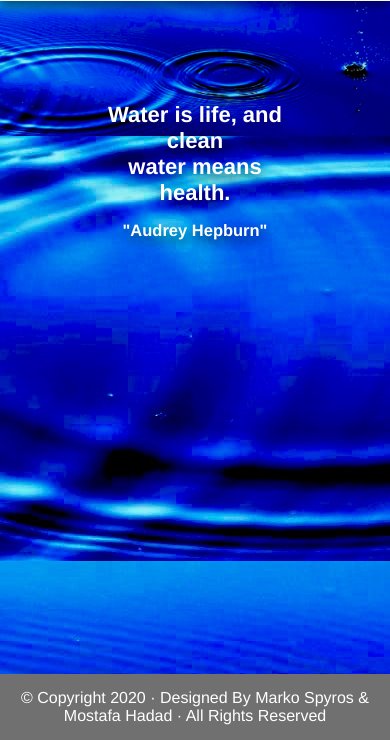
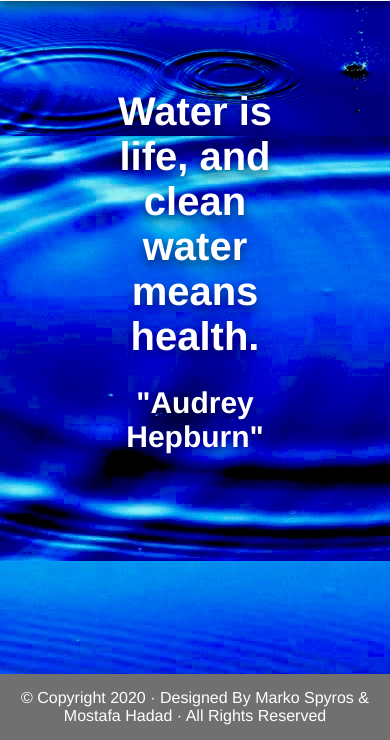
Before and after one commit to markospyros/POTABLE, a plain HTML site: page index.html in a window 390 px wide. Shown: the part 104-844 px from the top of the page. Drawn offline with Linux system fonts and the light colour scheme.

Commit message:
Update index_style.css

```diff
--- a/index_style.css
+++ b/index_style.css
@@ -210,11 +210,11 @@ li a{
 	#potable_logo{
 		margin-left: 190px;
 	}
+
 	.water_quote{
-		font-size: 11px;
-		margin-top: 100px;
+		font-size: 20px;
+		margin-top: 200px;
 	}
-
 
 	body{
 		background-image: url("bilder/bilde1.jpg");
@@ -225,26 +225,17 @@ li a{
 	#potable_logo{
 		margin-left: 160px;
 	}
-	.water_quote{
-		font-size: 11px;
-		margin-top: 100px;
-	}
 }
 
 @media only screen and (max-width: 375px){
 	#potable_logo{
 		margin-left: 145px;
 	}
-	.water_quote{
-		font-size: 10px;
-	}
+
 }
 
 @media only screen and (max-width: 320px){
 	#potable_logo{
 		margin-left: 115px;
 	}
-	.water_quote{
-		font-size: 7px;
-	}
 }
```
